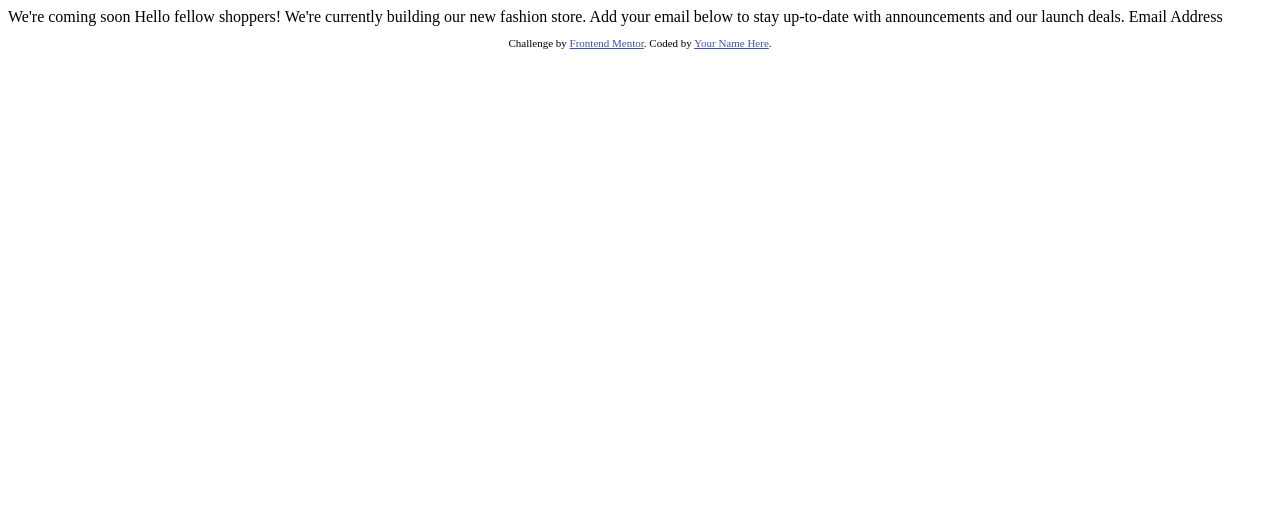
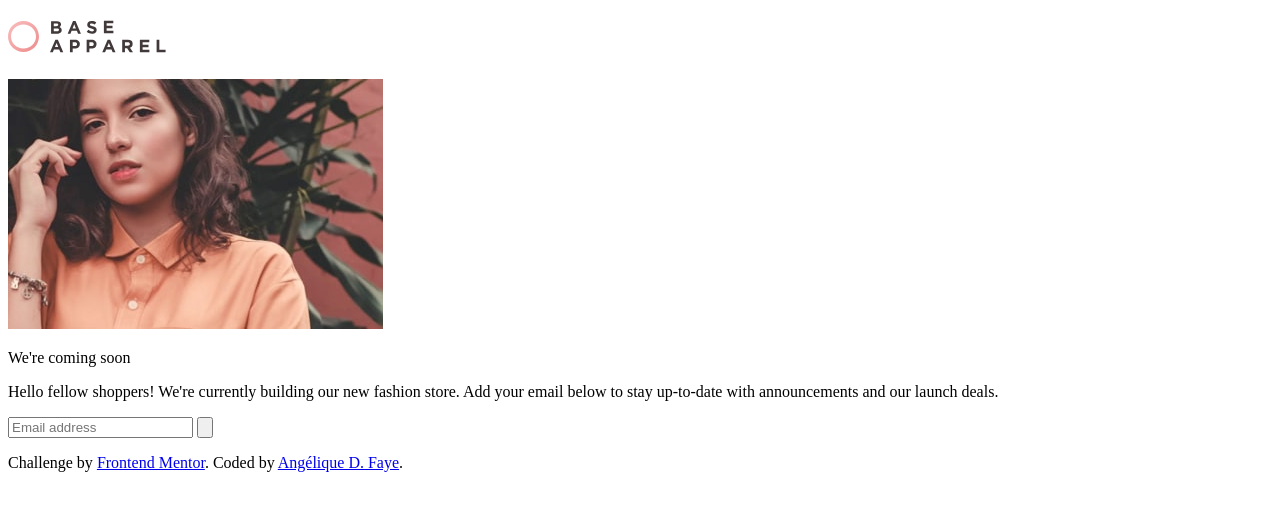
Before and after one commit to AngeliqueDF/base-apparel-coming-soon-section, a website: page index.html in a window 1280 px wide. Drawn offline with Linux system fonts and the light colour scheme.

Commit message:
Add semantic HTML, SEO

```diff
--- a/index.html
+++ b/index.html
@@ -1,33 +1,83 @@
 <!DOCTYPE html>
 <html lang="en">
 	<head>
-  <meta charset="UTF-8">
-  <meta name="viewport" content="width=device-width, initial-scale=1.0"> <!-- displays site properly based on user's device -->
+		<meta charset="UTF-8" />
+		<meta name="viewport" content="width=device-width, initial-scale=1.0" />
+		<!-- displays site properly based on user's device -->
 
-  <link rel="icon" type="image/png" sizes="32x32" href="./images/favicon-32x32.png">
+		<meta
+			name="description"
+			content="A newsletter subscription section for an upcoming onlin apparel store."
+		/>
 
-  <title>Frontend Mentor | Base Apparel coming soon page</title>
+		<link
+			rel="icon"
+			type="image/png"
+			sizes="32x32"
+			href="./images/favicon-32x32.png"
+		/>
 
-  <!-- Feel free to remove these styles or customise in your own stylesheet 👍 -->
-  <style>
-    .attribution { font-size: 11px; text-align: center; }
-    .attribution a { color: hsl(228, 45%, 44%); }
-  </style>
+		<title>Base Apparel coming soon page | Angélique D. Faye</title>
+
+		<link rel="stylesheet" href="./src/css/reset.css" />
+		<link rel="stylesheet" href="./src/css/style.css" />
 	</head>
+
 	<body>
+		<main>
+			<section>
+				<h1>
+					<a href="javascript:void(0);">
+						<img
+							class="logo"
+							src="./src/images/logo.svg"
+							alt="Base apparel homepage"
+						/>
+					</a>
+				</h1>
 
-  We're coming soon
+				<picture>
+					<source
+						srcset="./src/images/hero-desktop.jpg"
+						media="(min-width: 1440px)"
+					/>
+					<img class="picture" src="./src/images/hero-mobile.jpg" alt="" />
+				</picture>
+				<p class="copy-headline">We're coming soon</p>
 
+				<p>
 					Hello fellow shoppers! We're currently building our new fashion store.
-  Add your email below to stay up-to-date with announcements and our launch deals.
+					Add your email below to stay up-to-date with announcements and our
+					launch deals.
+				</p>
 
-  Email Address
+				<form action="">
+					<input
+						id="email-input"
+						class="email-input"
+						type="text"
+						placeholder="Email address"
+					/>
+
+					<input
+						class="email-submit"
+						type="submit"
+						title="Submit your e-mail address to subscribe to the waitlist"
+						value=""
+					/>
+				</form>
+			</section>
+		</main>
 
 		<footer>
 			<p class="attribution">
-      Challenge by <a href="https://www.frontendmentor.io?ref=challenge" target="_blank">Frontend Mentor</a>.
-      Coded by <a href="#">Your Name Here</a>.
+				Challenge by
+				<a href="https://www.frontendmentor.io?ref=challenge" target="_blank"
+					>Frontend Mentor</a
+				>. Coded by <a href="https://adf.dev">Angélique D. Faye</a>.
 			</p>
 		</footer>
+
+		<!-- <script src="./main.js"></script> -->
 	</body>
 </html>
```
Lines whose indentation alone changed are shown as unchanged.
